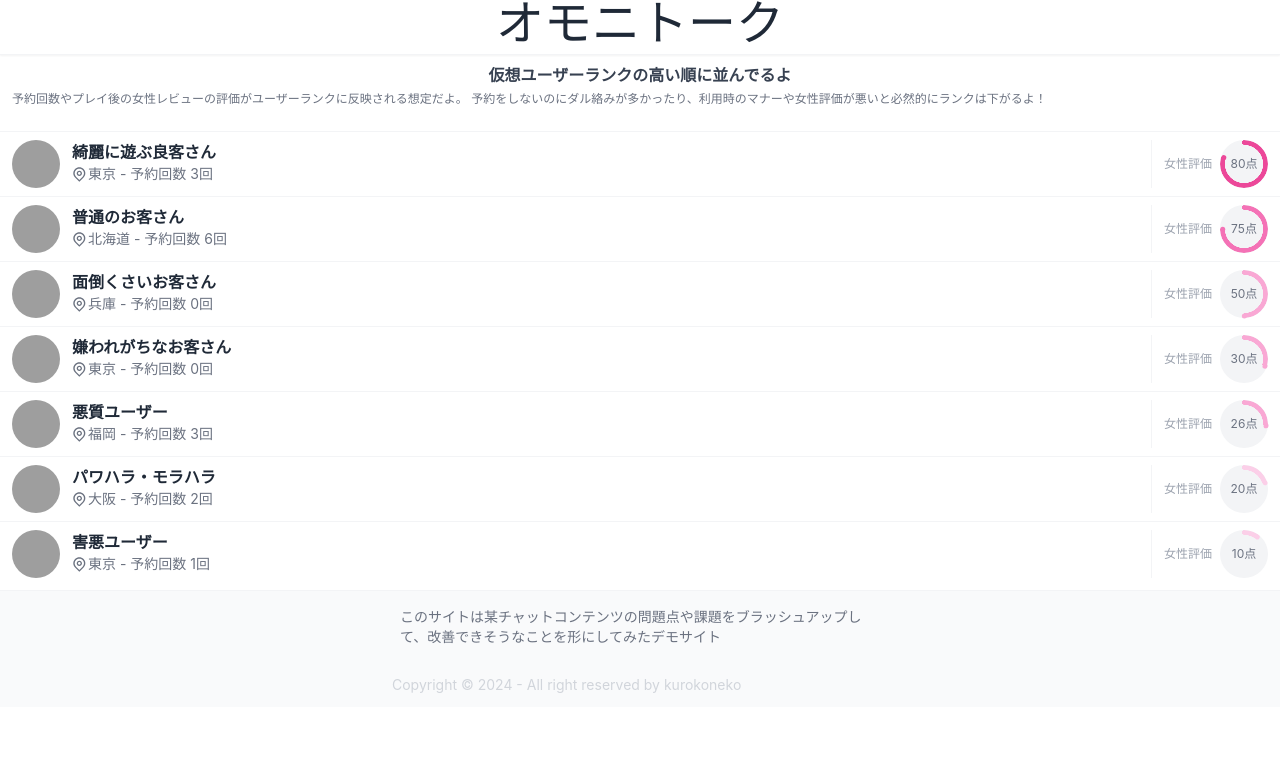
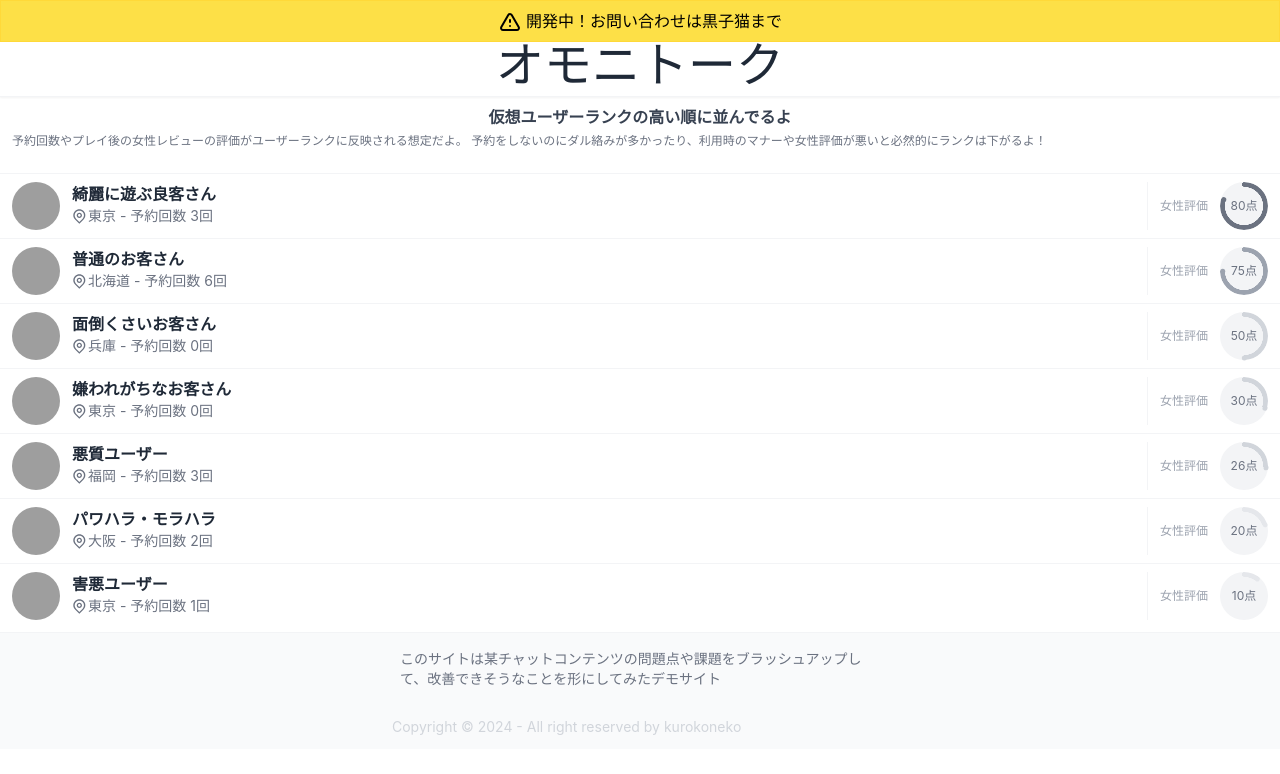
Before and after one commit to black-child-cat/meaningful-talk, a Next.js app: page / in a window 1280 px wide. Shown: the top 774 px of the page. Built offline with nearby package versions, Linux system fonts and the light colour scheme; grey boxes are pictures that could not be loaded; a web font is replaced by a local one.

Commit message:
レイアウト調整

```diff
--- a/components/UserList.js
+++ b/components/UserList.js
@@ -4,10 +4,10 @@ import UsersImage from "../components/UsersImage.js";
 const imagePath = `${process.env.NEXT_PUBLIC_BASE_PATH}/images/`;
 
 const getColorClass = (value) => {
-  if (value <= 25) return "text-pink-200";
-  if (value <= 50) return "text-pink-300";
-  if (value <= 75) return "text-pink-400";
-  return "text-pink-500";
+  if (value <= 25) return "text-gray-200";
+  if (value <= 50) return "text-gray-300";
+  if (value <= 75) return "text-gray-400";
+  return "text-gray-500";
 };
 
 const UserList = ({ users }) => {
@@ -42,7 +42,7 @@ const UserList = ({ users }) => {
               </div>
             </div>
             <div className="ml-auto border-l border-gray-100 pl-3 flex items-center gap-2">
-              <p className="text-xs text-gray-400">女性評価</p>
+              <p className="text-xs text-gray-400 pr-1">女性評価</p>
               <div
                 className={`radial-progress text-xs ${getColorClass(
                   user.score
--- a/components/UsersImage.js
+++ b/components/UsersImage.js
@@ -1,5 +1,4 @@
 import Image from "next/image";
-const imagePath = `${process.env.NEXT_PUBLIC_BASE_PATH}/images/`;
 
 const CustomImage = ({ src, alt, width, height, className }) => (
   <Image
--- a/components/chat/SendMessage.js
+++ b/components/chat/SendMessage.js
@@ -43,7 +43,7 @@ const SendMessage = ({ sender, address }) => {
       {address === "lady" && count < 3 ? (
         <textarea
           maxLength={200}
-          className="w-full textarea border-gray-300"
+          className="w-full textarea border-gray-300 text-[16px]"
           placeholder="女性宛にメッセージを送ってね"
           value={messageText}
           onChange={(e) => setMessageText(e.target.value)}
@@ -51,7 +51,7 @@ const SendMessage = ({ sender, address }) => {
       ) : address === "lady" ? (
         <textarea
           maxLength={200}
-          className="w-full textarea border-gray-300"
+          className="w-full textarea border-gray-300 text-[16px]"
           placeholder="送信上限に達しました。制限解除を行うか、予約することで送信数を増やせます。"
           value={messageText}
           onChange={(e) => setMessageText(e.target.value)}
@@ -59,7 +59,7 @@ const SendMessage = ({ sender, address }) => {
         />
       ) : (
         <textarea
-          className="w-full textarea border-gray-300"
+          className="w-full textarea border-gray-300 text-[16px]"
           placeholder="ユーザーに向けて自由にメッセージを送ってね"
           value={messageText}
           onChange={(e) => setMessageText(e.target.value)}
--- a/next.config.js
+++ b/next.config.js
@@ -1,7 +1,6 @@
 /** @type {import('next').NextConfig} */
 const nextConfig = {};
 const isProd = process.env.NODE_ENV === "production";
-const imagePath = `${process.env.NEXT_PUBLIC_BASE_PATH}/images/myimage.png`;
 
 module.exports = {
   // GitHub Pages用に設定
--- a/pages/_app.js
+++ b/pages/_app.js
@@ -12,9 +12,32 @@ function MyApp({ Component, pageProps }) {
   const router = useRouter();
   const showFooter = !router.pathname.startsWith("/chat/");
   return (
-    <div className="h-screen flex flex-col">
+    <div className="h-screen flex flex-col bg-white">
+      <div
+        role="alert"
+        className="alert alert-warning rounded-none p-2 gap-1 flex items-center justify-center bg-yellow-300"
+      >
+        <svg
+          xmlns="http://www.w3.org/2000/svg"
+          className="stroke-current shrink-0 h-6 w-6"
+          fill="none"
+          viewBox="0 -2 24 24"
+        >
+          <path
+            strokeLinecap="round"
+            strokeLinejoin="round"
+            strokeWidth="2"
+            d="M12 9v2m0 4h.01m-6.938 4h13.856c1.54 0 2.502-1.667 1.732-3L13.732 4c-.77-1.333-2.694-1.333-3.464 0L3.34 16c-.77 1.333.192 3 1.732 3z"
+          />
+        </svg>
+        <span>開発中！お問い合わせは黒子猫まで</span>
+      </div>
       <Head>
         <title>オモニトーク</title>
+        <meta
+          name="viewport"
+          content="width=device-width,initial-scale=1.0,maximum-scale=1.0"
+        />
       </Head>
       <Header />
       <ChatProvider className="max-w-lg w-full mx-auto border-x border-gray-100 flex-grow">
```
